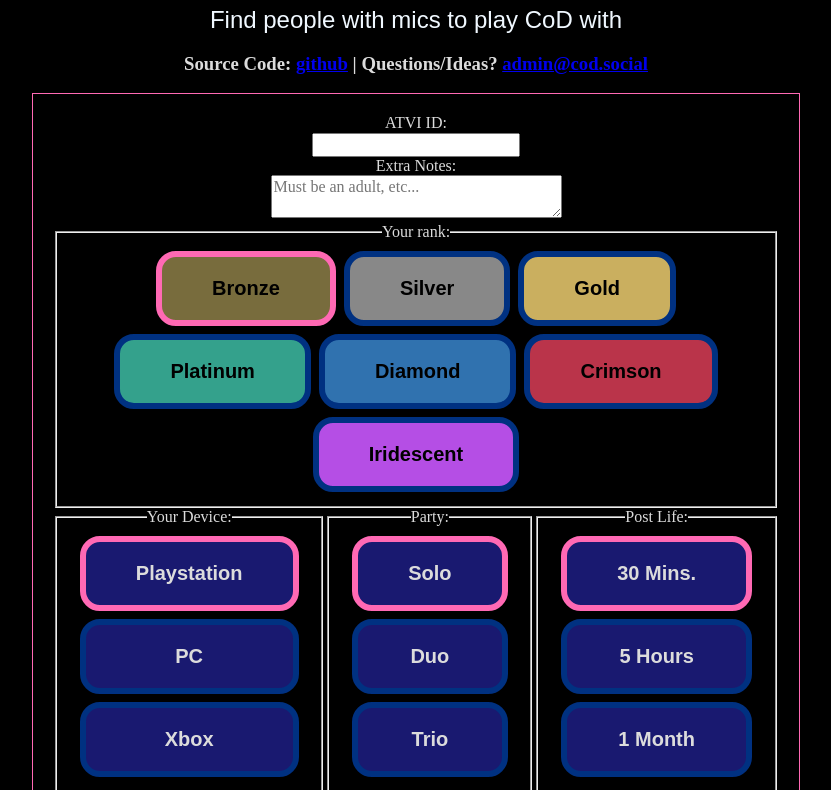
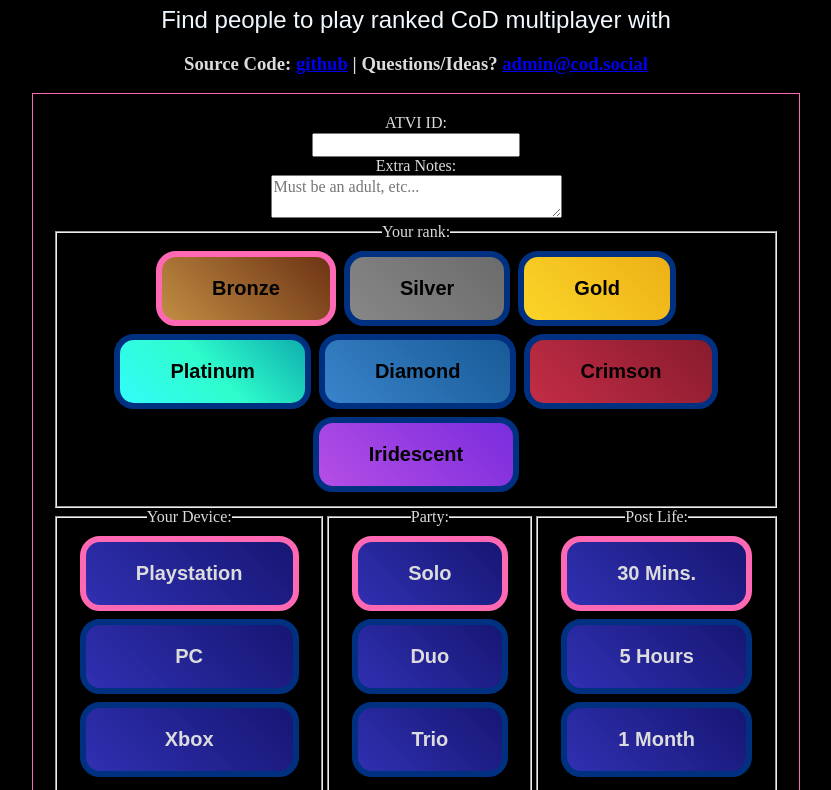
Before and after one commit to rpgwaiter/cod-lfg, a website: page public/index.html in a window 1280 px wide. Shown: the part 108-898 px from the top of the page, without its empty margins (244-1075 px from the left). Drawn offline with nearby package versions, Linux system fonts and the light colour scheme; no server answers.

Commit message:
gradients, yo

```diff
--- a/public/index.html
+++ b/public/index.html
@@ -9,14 +9,12 @@
 
 <body>
   <div class="centered">
-    <h1>cod.social</h1>
-    <h2>Find people with mics to play CoD with</h2>
+    <h1>- cod.social -</h1>
+    <h2>Find people to play ranked CoD multiplayer with</h2>
     <h3>Source Code: <a href="https://github.com/rpgwaiter/cod-lfg" target="_blank">github</a> | Questions/Ideas? <a
         href="mailto:admin@cod.social">admin@cod.social</a></h3>
     <div class="container">
       <form action="/api/submit" id="form-submit-player">
-
-
         <div class="filled">
           <label>ATVI ID: <br /><input type="text" name="atvid" id="form-atvid" required></label>
           <label>Extra Notes: <br /><textarea id="extra-notes" name="message" rows="2" cols="30" maxlength="100"
@@ -28,25 +26,25 @@
             <legend>Your rank:</legend>
 
             <input type="radio" id="rank-bronze" name="rank" value="Bronze" checked />
-            <label for="rank-bronze" style="background-color: #786c3d;"> Bronze</label>
+            <label for="rank-bronze"> Bronze</label>
 
             <input type="radio" id="rank-silver" name="rank" value="Silver" />
-            <label style="background-color: #888888;" for="rank-silver"> Silver</label>
+            <label for="rank-silver"> Silver</label>
 
             <input type="radio" id="rank-gold" name="rank" value="Gold" />
-            <label style="background-color: #caaf5f;" for="rank-gold"> Gold</label>
+            <label for="rank-gold"> Gold</label>
 
             <input type="radio" id="rank-platinum" name="rank" value="Platinum" />
-            <label style="background-color: #34a18c;" for="rank-platinum"> Platinum</label>
+            <label for="rank-platinum"> Platinum</label>
 
             <input type="radio" id="rank-diamond" name="rank" value="Diamond" />
-            <label style="background-color: #3072af;" for="rank-diamond">Diamond</label>
+            <label for="rank-diamond">Diamond</label>
 
             <input type="radio" id="rank-crimson" name="rank" value="Crimson" />
-            <label style="background-color: #ba344a;" for="rank-crimson"> Crimson</label>
+            <label for="rank-crimson"> Crimson</label>
 
             <input type="radio" id="rank-iridescent" name="rank" value="Iridescent" />
-            <label style="background-color: #b54ee5;" for="rank-iridescent">Iridescent</label>
+            <label for="rank-iridescent">Iridescent</label>
           </fieldset>
         </div>
 
--- a/public/style.css
+++ b/public/style.css
@@ -100,6 +100,7 @@
   .post-field input:hover+label {
     border-color: greenyellow;
   }
+
   .centered {
     position: relative;
     top: 50%;
@@ -119,7 +120,7 @@
 }
 
 .post-field label {
-  background-color: midnightblue;
+  background: linear-gradient(45deg, rgb(48, 48, 178) 0%, rgb(22, 22, 115) 100%);
   padding: 4px 11px;
   margin: 4px;
   font-family: Arial;
@@ -162,3 +163,32 @@
   font-size: 22px;
   user-select: none;
 }
+
+
+label[for="rank-bronze"] {
+  background: linear-gradient(45deg, #c18d43 0%, #6d3314 100%);
+}
+
+label[for="rank-silver"] {
+  background: linear-gradient(45deg, #878787 0%, #6b6b6b 100%);
+}
+
+label[for="rank-gold"] {
+  background: linear-gradient(45deg, #fbd528 0%, #edb017 100%);
+}
+
+label[for="rank-platinum"] {
+  background: linear-gradient(45deg, #32fcf9 0%, #2ffccc 50%, #0eafad 100%);
+}
+
+label[for="rank-diamond"] {
+  background: linear-gradient(45deg, #3984ca 0%, #185a97 100%);
+}
+
+label[for="rank-crimson"] {
+  background: linear-gradient(45deg, #c32d46 0%, #881b2d 100%);
+}
+
+label[for="rank-iridescent"] {
+  background: linear-gradient(45deg, #b54ee5 0%, #792cdd 100%);
+}
```
